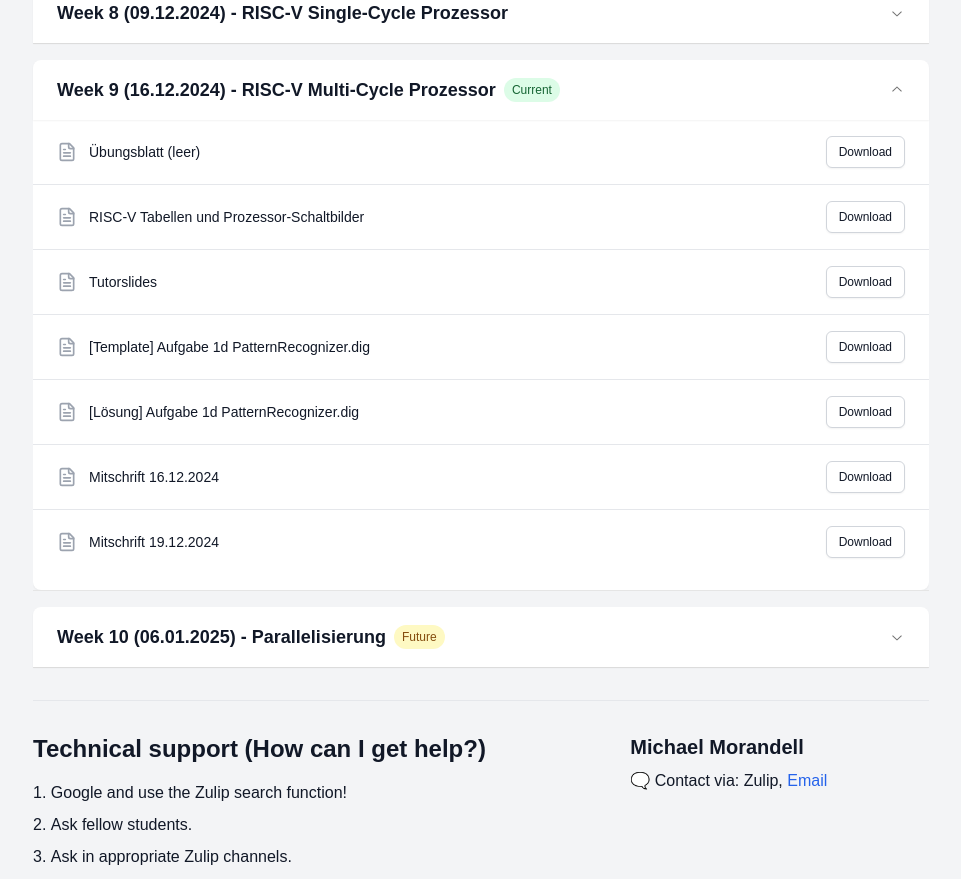
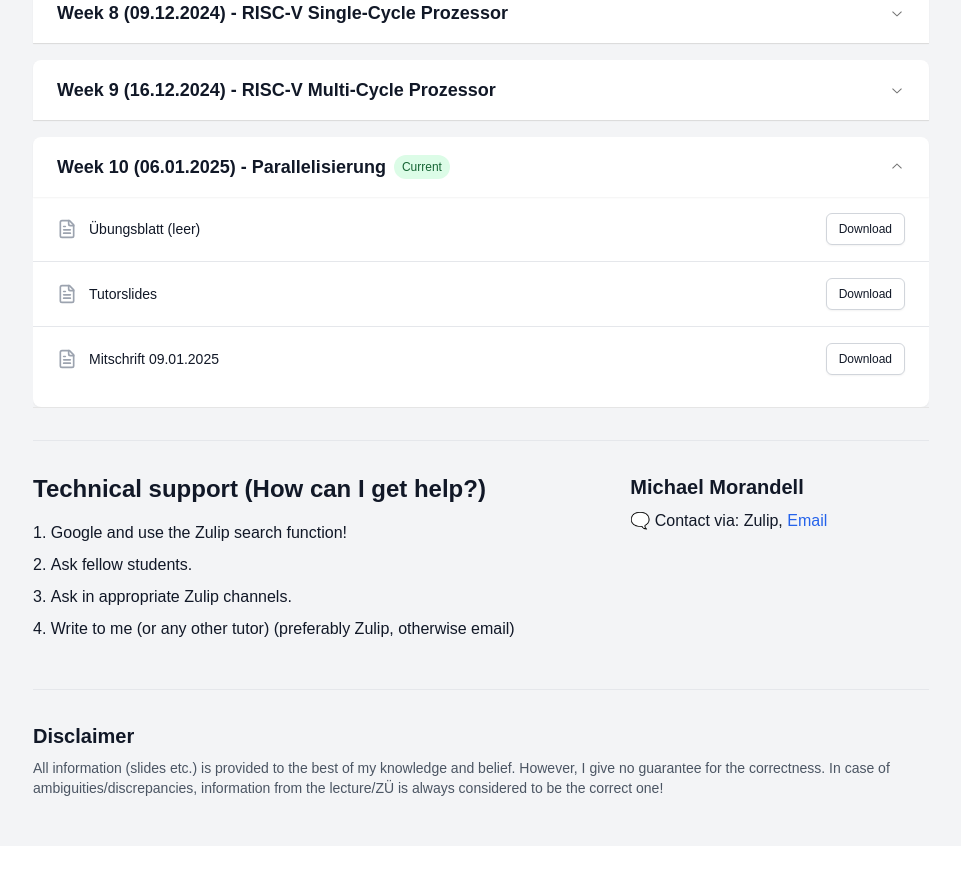
Before and after one commit to mormic04/era_tutorium_website, a Next.js app: page / in a window 1280 px wide. Shown: the part 980-1859 px from the top of the page, without its empty margins (159-1120 px from the left). After the commit the page ends 1826 px from the top, so only its background shows below. Built offline with nearby package versions, Linux system fonts and the light colour scheme.

Commit message:
added w10

```diff
--- a/src/components/LectureMaterials.tsx
+++ b/src/components/LectureMaterials.tsx
@@ -158,6 +158,8 @@ const lectureWeeks = [
     topic: "Parallelisierung",
     materials: [
       { name: "Übungsblatt (leer)", url: "https://www.moodle.tum.de/pluginfile.php/5494257/mod_resource/content/1/era_tutor10.pdf"},
+      { name: "Tutorslides", url: materialBasePath + "w10/era_tutorslides_w10.pdf"},
+      { name: "Mitschrift 09.01.2025", url: materialBasePath + "w10/era_tutor10_platz_Do.pdf"}
     ],
   },
 
@@ -175,7 +177,7 @@ export default function LectureMaterials() {
     return Math.ceil(diffDays / 7)
   }, [])
 
-  currentWeek = 9;
+  currentWeek = 10;
 
   React.useEffect(() => {
     document.documentElement.classList.toggle('dark', theme === 'dark');
```
